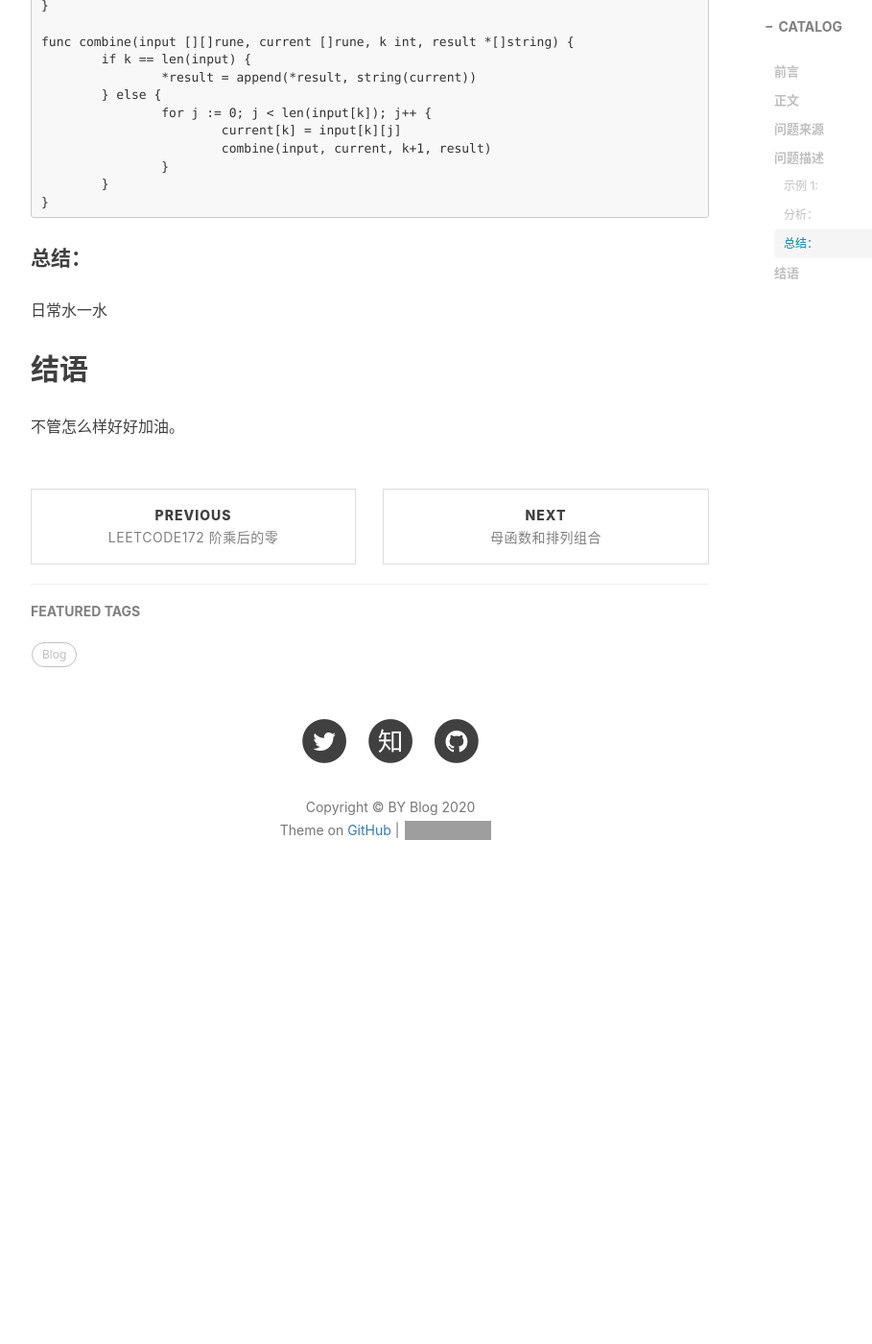
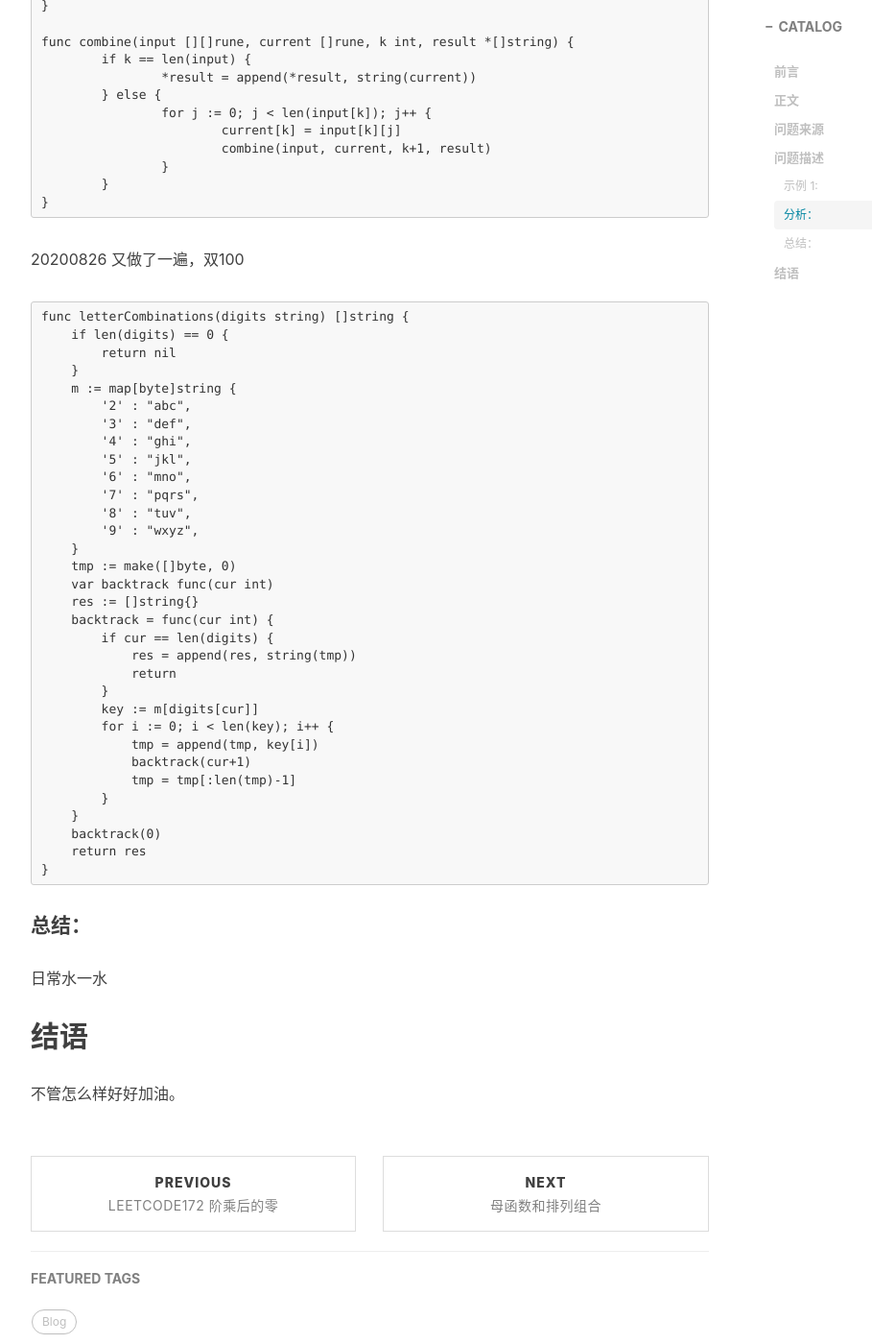
Before and after one commit to pamleft/pamleft.github.io, a Jekyll site: the page built from _posts/2018-09-21-leetcode17电话号码的字母组合.md, in a window 1280 px wide and 1400 px high, scrolled down 3360 px. Shown: the whole window at 96% size, without its empty margins (233-1142 px from the left). Built offline with Jekyll 4.4.1, drawn with Linux system fonts in a browser that asks for light colours; nearby versions of some CDN libraries; comment, search, counter and statistics services are not loaded; before the commit the page ends 4329 px from its top, so only the background shows below that; grey boxes are pictures that could not be loaded.

Commit message:
leetcode17mod

````diff
--- a/_posts/2018-09-21-leetcode17电话号码的字母组合.md
+++ b/_posts/2018-09-21-leetcode17电话号码的字母组合.md
@@ -155,6 +155,41 @@ func combine(input [][]rune, current []rune, k int, result *[]string) {
 	}
 }
 ```
+20200826 又做了一遍，双100
+```
+func letterCombinations(digits string) []string {
+    if len(digits) == 0 {
+        return nil
+    }
+    m := map[byte]string {
+        '2' : "abc",
+        '3' : "def",
+        '4' : "ghi",
+        '5' : "jkl",
+        '6' : "mno",
+        '7' : "pqrs",
+        '8' : "tuv",
+        '9' : "wxyz",
+    }
+    tmp := make([]byte, 0)
+    var backtrack func(cur int)
+    res := []string{}
+    backtrack = func(cur int) {
+        if cur == len(digits) {
+            res = append(res, string(tmp))
+            return
+        }
+        key := m[digits[cur]]
+        for i := 0; i < len(key); i++ {
+            tmp = append(tmp, key[i])
+            backtrack(cur+1)
+            tmp = tmp[:len(tmp)-1]
+        }
+    }
+    backtrack(0)
+    return res
+}
+```
 #### 总结：
 日常水一水
 
````
